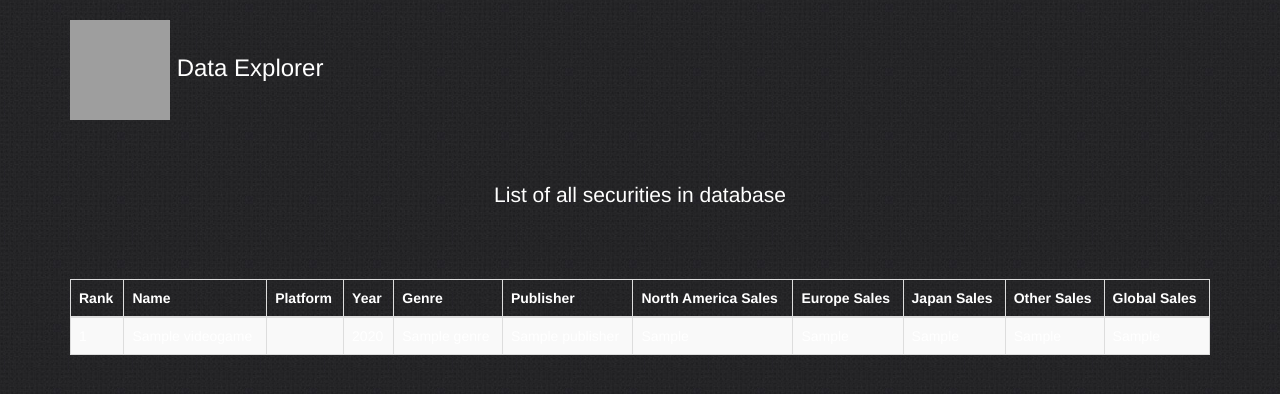
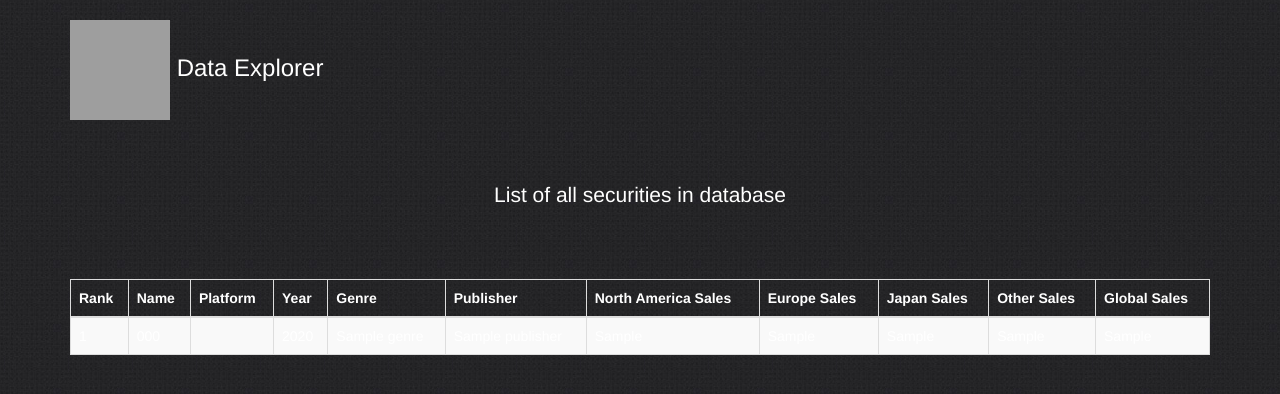
Before and after one commit to nguyenhoamy1602/video_games, a Flask app: template video_games/templates/data.html in a window 1280 px wide. Shown: the top 394 px of the page. Run offline with Flask 2, Linux system fonts and the light colour scheme; the template is opened without the code that fills it: most values are stand-ins (such as "Sample title", 1, 10 or a date in 2020); some libraries are stand-ins or nearby versions; grey boxes are pictures that could not be loaded.

Commit message:
Changes made toward data.html to print data

```diff
--- a/video_games/templates/data.html
+++ b/video_games/templates/data.html
@@ -4,7 +4,7 @@
 <section class="content-6">
   <div>
     <div class="container">
-      <h3><img src="{{ url_for('static', filename='img/storage.png') }}" width="100" height="100" alt=""> Data Explorer </h3>
+      <h3><img src="{{ url_for('static', filename='../static/img/storage.jpg') }}" width="100" height="100" alt=""> Data Explorer </h3>
       <p class="lead">List of all securities in database</p>
       <div class="row features">
         <div class="col-sm-12">
@@ -24,20 +24,20 @@
               <th class="right">Global Sales</th>
             </thead>
             <tbody>
-              {% for videogame in videogames %}
+              {% for index, rows in videogames.iterrows() %}
               <tr>
-                <td>{{ videogame['Rank']}}</td>
-                <td>{{ videogame['Name']}}</td>
-                <td>{{ videogame['Platform'] }}</td>
-                <td>{{ videogame['Year'] }}</td>
+                <td>{{rows['Rank']}}</td>
+                <td>{{rows['Name'].decode('utf-8')}}</td>
+                <td>{{rows['Platform']}}</td>
+                <td>{{rows['Year']}}</td>
 
-                <td class="right">{{ videogame['Genre'] }}</td>
-                <td class="right">{{ videogame['Publisher'] }}</td>
-                <td class="right">{{ videogame['NA_Sales'] }}</td>
-                <td class="right">{{ videogame['EU_Sales'] }}</td>
-                <td class="right">{{ videogame['Japan_Sales'] }}</td>
-                <td class="right">{{ videogame['Other_Sales'] }}</td>
-                <td class="right">{{ videogame['Global_Sales'] }}</td>
+                <td class="right">{{ rows['Genre'] }}</td>
+                <td class="right">{{ rows['Publisher'] }}</td>
+                <td class="right">{{ rows['NA_Sales'] }}</td>
+                <td class="right">{{ rows['EU_Sales'] }}</td>
+                <td class="right">{{ rows['Japan_Sales'] }}</td>
+                <td class="right">{{ rows['Other_Sales'] }}</td>
+                <td class="right">{{ rows['Global_Sales'] }}</td>
               </tr>
               {% endfor %}
             </tbody>
--- a/video_games/templates/pivot.html
+++ b/video_games/templates/pivot.html
@@ -4,7 +4,7 @@
 <!-- Add these JavaScript inclusions for highcharts -->
     {% include "partials/highcharts.html" %}
     <script src="https://code.highcharts.com/modules/heatmap.js"></script>
-    <link rel="stylesheet" href="../static/home.css">
+    <link rel="stylesheet" href="../static/css/home.css">
 {% endblock %}
 
 {% block content %}
--- a/video_games/views.py
+++ b/video_games/views.py
@@ -30,7 +30,8 @@
 
 @app.route("/data")
 def data():
-    videogames = database.execute_query("""SELECT * FROM videogame""")
+    #videogames = database.execute_query("""SELECT * FROM videogame""")
+    videogames = df;
     return render_template("data.html", videogames=videogames)
 
 @app.route('/form')
```
Also changed, not shown: 3 other files.
